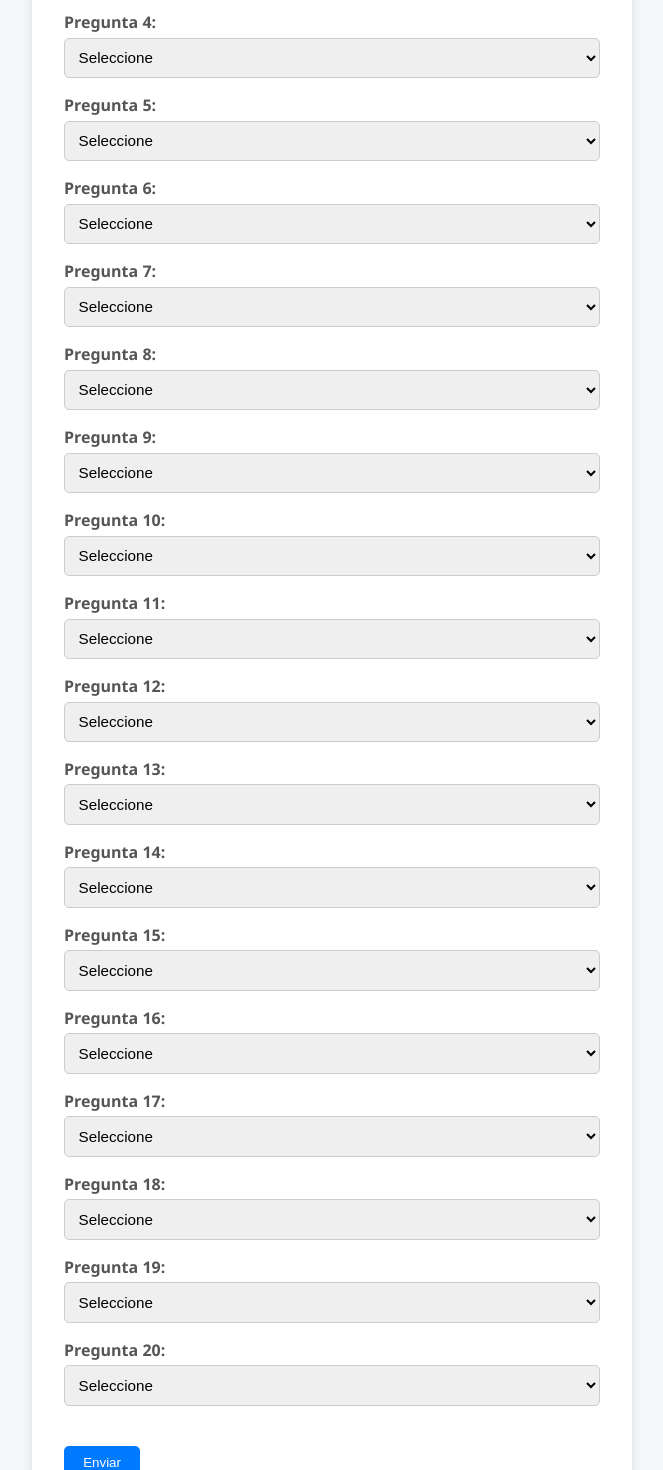
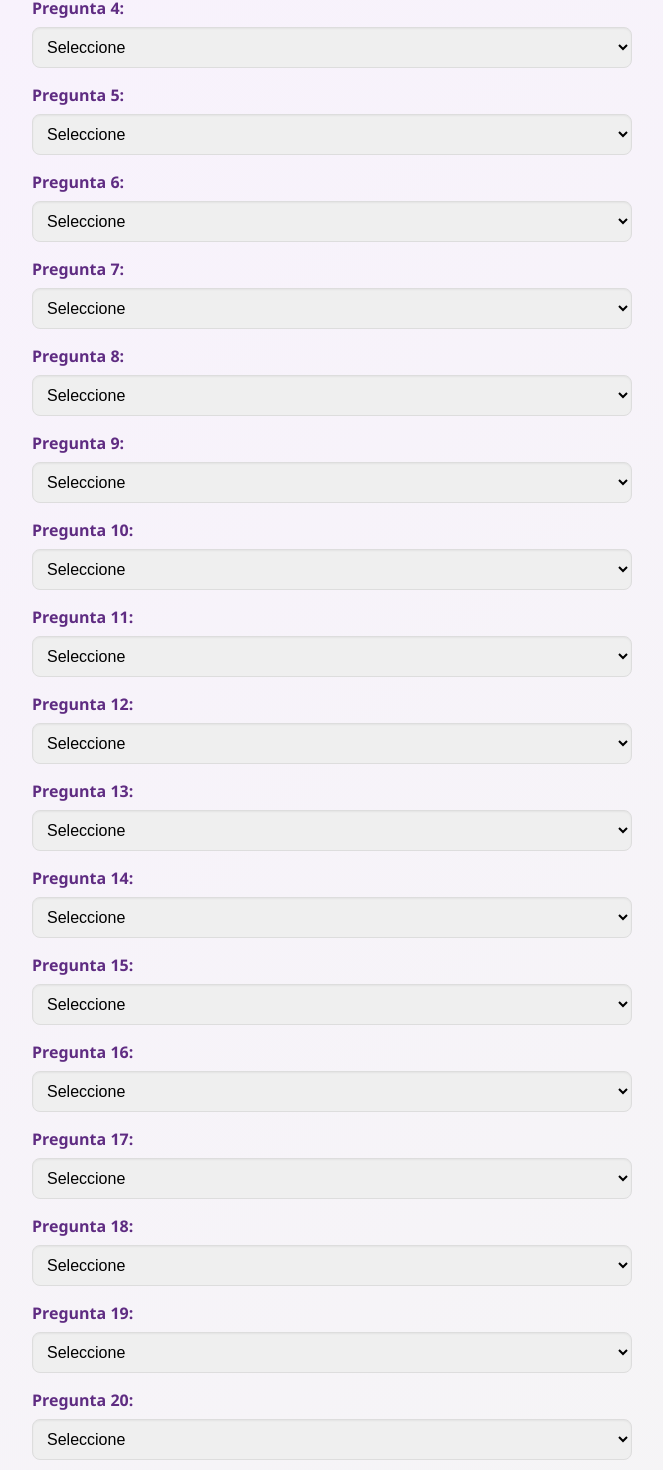
Before and after one commit to Jacobopp27/termometro-app, a React (Create React App) app: page / in a window 1280 px wide. Shown: the part 541-2011 px from the top of the page, without its empty margins (308-971 px from the left). Built offline with nearby package versions, Linux system fonts and the light colour scheme.

Commit message:
Estilos actualizados con enfoque de género wow

```diff
--- a/src/styles/main.css
+++ b/src/styles/main.css
@@ -1,53 +1,79 @@
 body {
-    background-color: #f4f6f8;
-    font-family: 'Segoe UI', sans-serif;
-}
-
-form {
-    background: #fff;
-    padding: 2rem;
-    border-radius: 10px;
-    max-width: 600px;
-    margin: auto;
-    box-shadow: 0 4px 10px rgba(0,0,0,0.1);
-}
-
-h2 {
-    text-align: center;
-    margin-bottom: 1.5rem;
+    margin: 0;
+    padding: 0;
+    font-family: 'Segoe UI', Tahoma, Geneva, Verdana, sans-serif;
+    background: linear-gradient(135deg, #f9f1ff, #f5f5f5);
     color: #333;
 }
 
-label {
-    display: block;
-    margin-top: 1rem;
-    font-weight: bold;
-    color: #555;
+h1, h2, h3, label {
+    color: #5f2c82;
+    font-weight: 600;
 }
 
-input, select {
+.container {
+    max-width: 700px;
+    margin: 3rem auto;
+    padding: 2rem;
+    background-color: #ffffff;
+    box-shadow: 0 4px 12px rgba(95, 44, 130, 0.15);
+    border-radius: 16px;
+    border: 1px solid #f0e6fc;
+}
+
+input[type="text"], input[type="email"], select {
     width: 100%;
-    padding: 0.6rem;
-    margin-top: 0.3rem;
-    border: 1px solid #ccc;
-    border-radius: 5px;
-    font-size: 0.95rem;
+    padding: 10px;
+    margin: 0.5rem 0 1rem;
+    border: 1px solid #ddd;
+    border-radius: 8px;
+    font-size: 1rem;
+    box-shadow: inset 0 1px 2px rgba(0, 0, 0, 0.05);
 }
 
 button {
-    background-color: #007bff;
+    background-color: #ab47bc;
     color: white;
-    padding: 0.6rem 1.2rem;
+    padding: 12px 20px;
     border: none;
-    border-radius: 5px;
+    border-radius: 10px;
+    font-size: 1rem;
     cursor: pointer;
-    margin-top: 1.5rem;
+    transition: background-color 0.3s ease;
 }
 
 button:hover {
-    background-color: #0056b3;
+    background-color: #8e24aa;
 }
 
-form > div {
-    margin-bottom: 1rem;
+.termino {
+    font-size: 0.9rem;
+    color: #666;
+    text-align: center;
+    margin-top: 2rem;
 }
+
+select:focus, input:focus {
+    outline: none;
+    border-color: #9c27b0;
+    box-shadow: 0 0 0 3px rgba(156, 39, 176, 0.2);
+}
+
+.termometro-container, .termometro-vertical {
+    margin-top: 2rem;
+    text-align: center;
+}
+
+.puntaje-texto {
+    font-size: 1.1rem;
+    color: #6a1b9a;
+    font-weight: 500;
+    margin-top: 0.5rem;
+}
+
+@media screen and (max-width: 600px) {
+    .container {
+        margin: 1rem;
+        padding: 1.5rem;
+    }
+}
```
